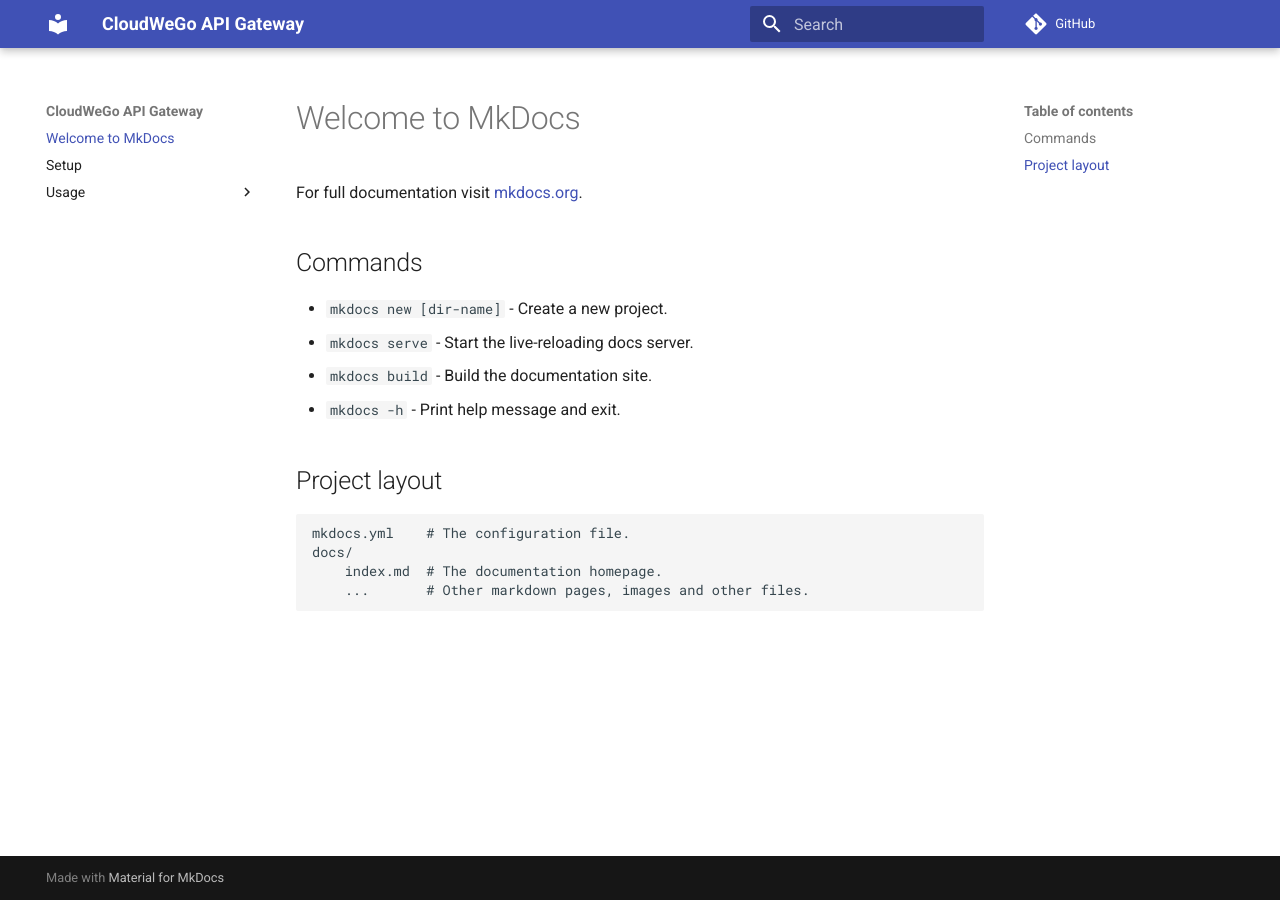
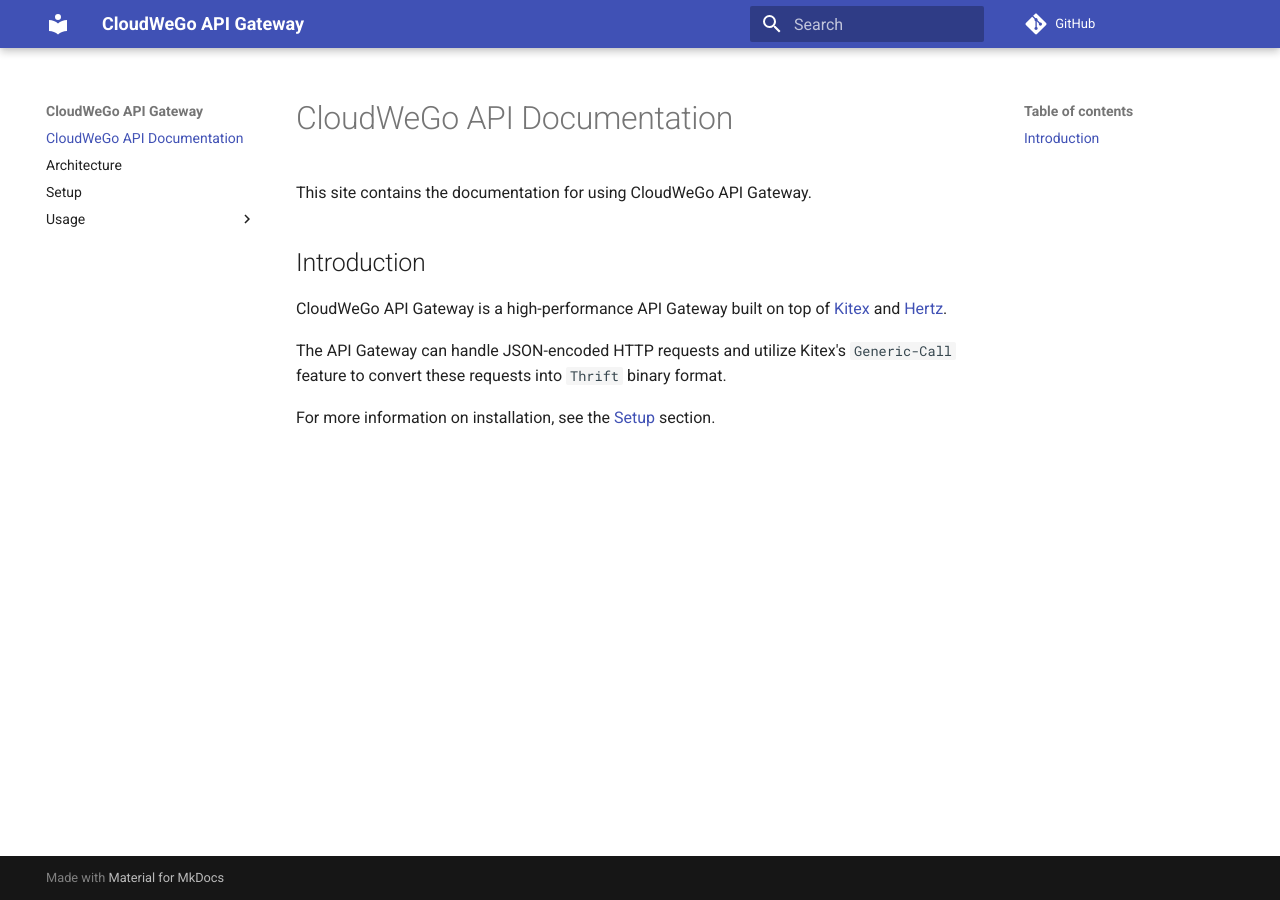
Before and after one commit to tim-pipi/cloudwego-api-gateway, an MkDocs documentation site: the page built from docs/index.md, in a window 1280 px wide. Built offline with MkDocs 1.6.1 and Material for MkDocs 9.7.7, drawn with Linux system fonts in a browser that asks for light colours; comment, search, counter and statistics services are not loaded.

Commit message:
Update docs

```diff
--- /dev/null
+++ b/docs/architecture.md
@@ -0,0 +1,3 @@
+# Architecture
+
+TODO
--- a/docs/index.md
+++ b/docs/index.md
@@ -1,17 +1,12 @@
-# Welcome to MkDocs
+# CloudWeGo API Documentation
 
-For full documentation visit [mkdocs.org](https://www.mkdocs.org).
+This site contains the documentation for using CloudWeGo API Gateway.
 
-## Commands
+## Introduction
 
-* `mkdocs new [dir-name]` - Create a new project.
-* `mkdocs serve` - Start the live-reloading docs server.
-* `mkdocs build` - Build the documentation site.
-* `mkdocs -h` - Print help message and exit.
+CloudWeGo API Gateway is a high-performance API Gateway built on top of [Kitex](https://github.com/cloudwego/kitex)
+and [Hertz](https://github.com/cloudwego/hertz).
 
-## Project layout
+The API Gateway can handle JSON-encoded HTTP requests and utilize Kitex's `Generic-Call` feature to convert these requests into `Thrift` binary format.
 
-    mkdocs.yml    # The configuration file.
-    docs/
-        index.md  # The documentation homepage.
-        ...       # Other markdown pages, images and other files.
+For more information on installation, see the [Setup](/setup) section.
```
Also changed, not shown: docs/usage/configuration.md (added, +3 -0 lines), docs/usage/guidelines.md (added, +3 -0 lines), docs/usage/observability.md (added, +39 -0 lines), docs/usage/testing.md (added, +59 -0 lines).
